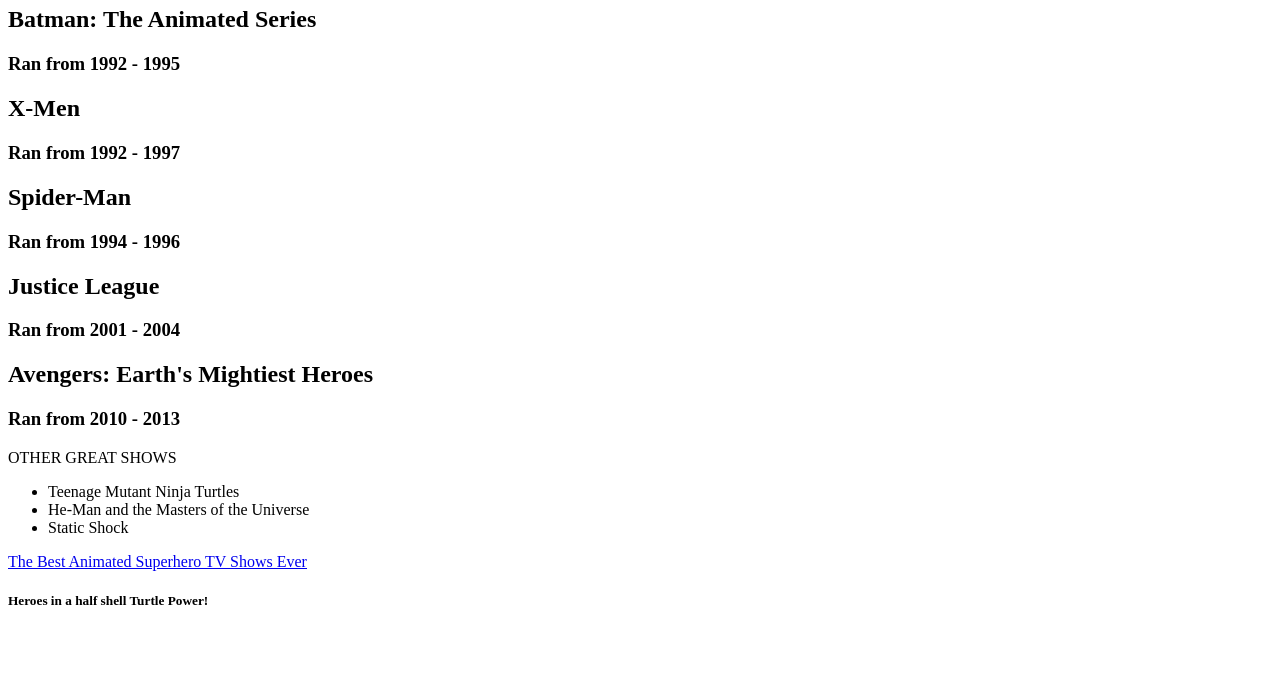
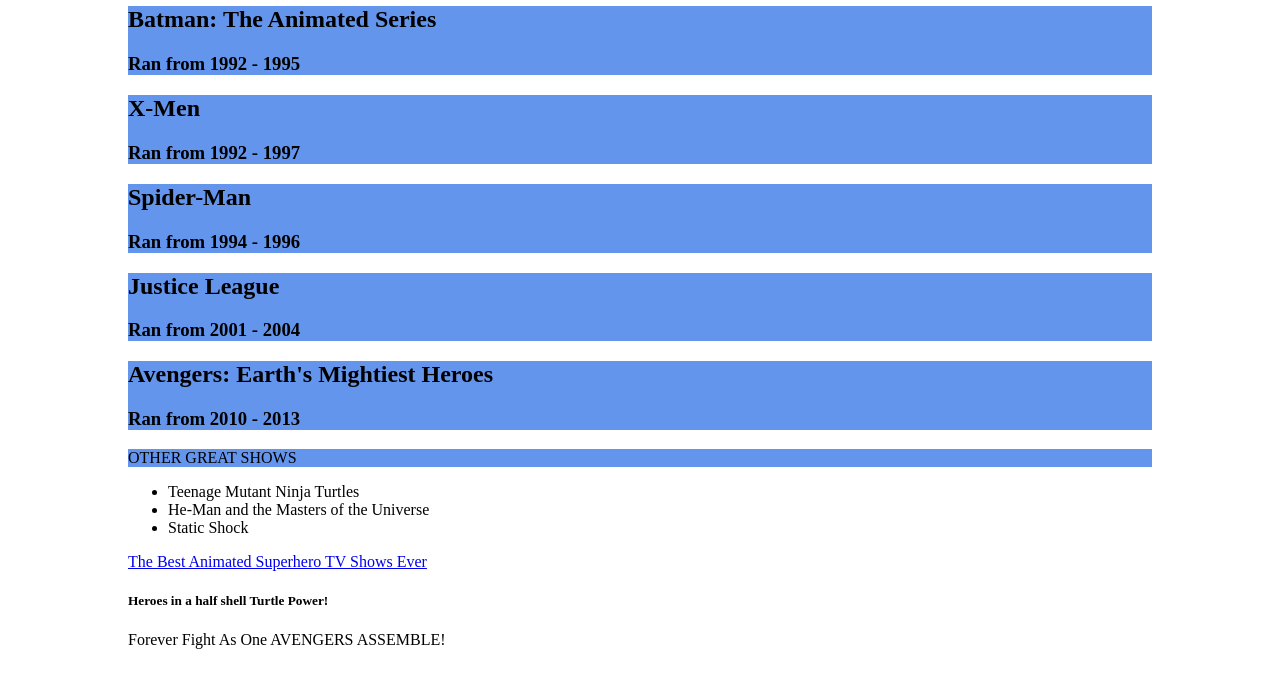
Before and after one commit to OwenKiteck/DOMBasicsExercise, a plain HTML site: page index.html in a window 1280 px wide. Shown: the part 113-800 px from the top of the page. Drawn offline with Linux system fonts and the light colour scheme.

Commit message:
completed bonus

```diff
--- a/apps.js
+++ b/apps.js
@@ -12,11 +12,12 @@ h1.innerText = `The Best Animated Superhero TV Shows Ever!`;
 
 const honorableMentions = document.querySelector(`#honorable-mentions`);
 
-honorableMentions.innerHTML = `<p>OTHER GREAT SHOWS<p/>`;
+// 6
+honorableMentions.innerHTML = `<p>OTHER GREAT SHOWS</p>`;
 
 // 7
 const aTag = document.querySelector(`a`)
-aTag.innerHTML = `<a href="https://fandomwire.com/15-greatest-animated-superhero-shows-ever-made-ranked/">The Best Animated Superhero TV Shows Ever</a>`;
+aTag.href = `https://fandomwire.com/15-greatest-animated-superhero-shows-ever-made-ranked/`;
 
 // 8
 h1.classList.add(`background`, `text-color`)
@@ -38,3 +39,24 @@ aTag.insertAdjacentElement(`afterend`, h5)
 // 12
 const li = document.querySelector(`li`)
 li.remove();
+
+
+// BONUS
+const divs = document.querySelectorAll(`div`);
+for (d of divs){
+    d.classList.toggle(`background`)
+}
+
+const avengers = [
+    "Forever",
+    "Fight",
+    "As",
+    "One",
+    "AVENGERS",
+    "ASSEMBLE!"
+];
+for (item of avengers){
+    const newSpan = document.createElement(`span`)
+    newSpan.innerText = `${item} `;
+    body.insertAdjacentElement(`beforeend`, newSpan)
+}
--- a/index.html
+++ b/index.html
@@ -5,7 +5,8 @@
     <meta http-equiv="X-UA-Compatible" content="IE=edge">
     <meta name="viewport" content="width=device-width, initial-scale=1.0">
     <meta name="description" content="DOM Basics Exercise">
-    <title>Document</title>
+    <link rel="stylesheet" href="style.css">
+    <title>DOM Basics Exercise</title>
 </head>
 <body>
     <h1 class="center">Great Animated Superhero Shows</h1>
```
